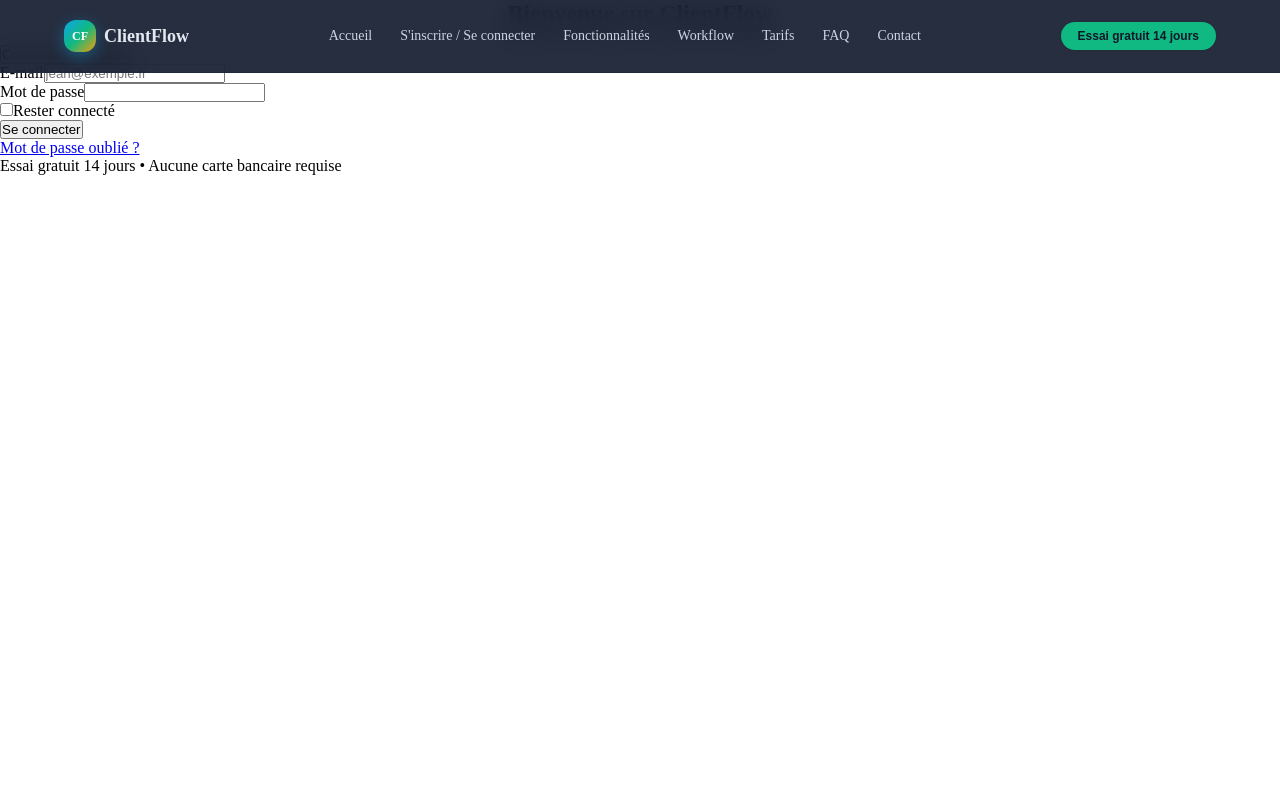
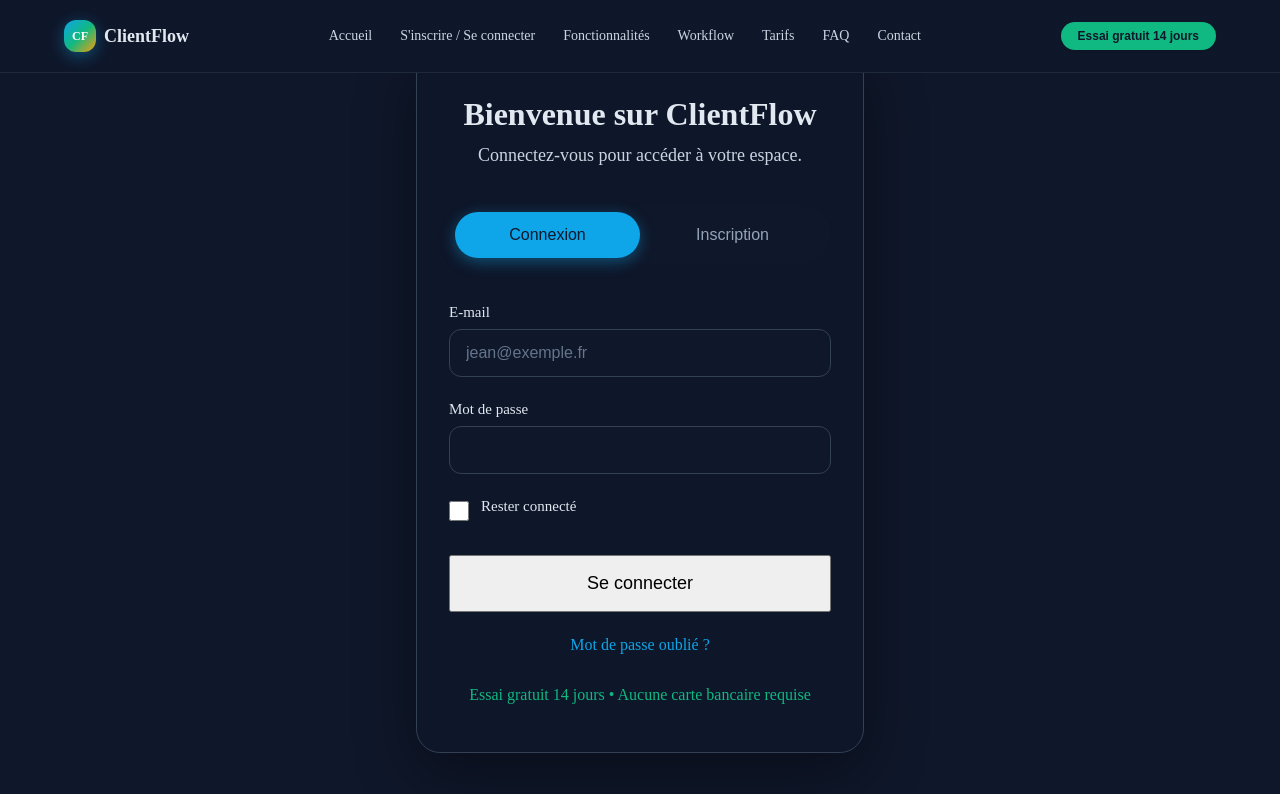
Before and after one commit to yamdev07/afridis_clients, a React (Vite) app in the folder my-react-app/: page /auth in a window 1280 px wide. Shown: the top 794 px of the page. Built offline with nearby package versions, Linux system fonts and the light colour scheme.

Commit message:
Adding new styles for web pages

```diff
--- a/my-react-app/src/styles/Authentification.css
+++ b/my-react-app/src/styles/Authentification.css
@@ -0,0 +1,177 @@
+/* ========================
+   AUTH PAGE (Connexion / Inscription)
+   ======================== */
+.auth-page {
+  display: flex;
+  align-items: center;
+  justify-content: center;
+  min-height: 100vh;
+  padding: 2rem 0;
+}
+
+.auth-section {
+  width: 100%;
+}
+
+.auth-card {
+  max-width: 28rem;
+  margin: 0 auto;
+  background: rgba(15, 23, 42, 0.85);
+  backdrop-filter: blur(12px);
+  -webkit-backdrop-filter: blur(12px);
+  border: 1px solid #334155;
+  border-radius: 1.5rem;
+  padding: 3rem 2rem;
+  box-shadow: 0 20px 60px rgba(0, 0, 0, 0.4);
+}
+
+.auth-header {
+  margin-bottom: 2.5rem;
+}
+
+.auth-title {
+  font-size: 2rem;
+  font-weight: 700;
+  color: var(--text-light);
+  text-align: center;
+}
+
+.auth-subtitle {
+  margin-top: 0.75rem;
+  font-size: 1.125rem;
+  color: #cbd5e1;
+  text-align: center;
+}
+
+/* Bascule Connexion / Inscription */
+.auth-toggle {
+  display: flex;
+  background: #0f172a;
+  border-radius: 9999px;
+  padding: 0.375rem;
+  margin-bottom: 2.5rem;
+}
+
+.auth-toggle button {
+  flex: 1;
+  padding: 0.875rem 1rem;
+  border-radius: 9999px;
+  background: transparent;
+  border: none;
+  color: #94a3b8;
+  font-weight: 500;
+  font-size: 1rem;
+  cursor: pointer;
+  transition: all 0.3s ease;
+}
+
+.auth-toggle button:hover {
+  color: var(--text-light);
+}
+
+.auth-toggle button.active {
+  background: var(--accent-sky);
+  color: #0f172a;
+  box-shadow: 0 4px 15px rgba(14, 165, 233, 0.4);
+}
+
+/* Formulaire */
+.auth-form .form-group {
+  margin-bottom: 1.5rem;
+}
+
+.auth-form label {
+  display: block;
+  margin-bottom: 0.5rem;
+  font-size: 0.9375rem;
+  font-weight: 500;
+  color: var(--text-light);
+}
+
+.auth-form input {
+  width: 100%;
+  padding: 0.875rem 1rem;
+  background: #0f172a;
+  border: 1px solid #334155;
+  border-radius: 0.75rem;
+  color: var(--text-light);
+  font-size: 1rem;
+  transition: border-color 0.3s ease, box-shadow 0.3s ease;
+}
+
+.auth-form input::placeholder {
+  color: #64748b;
+}
+
+.auth-form input:focus {
+  outline: none;
+  border-color: var(--accent-sky);
+  box-shadow: 0 0 0 3px rgba(14, 165, 233, 0.2);
+}
+
+/* Checkbox "Rester connecté" */
+.form-checkbox {
+  display: flex;
+  align-items: center;
+  gap: 0.75rem;
+  margin: 1.5rem 0;
+  font-size: 0.9375rem;
+  color: #cbd5e1;
+}
+
+.form-checkbox input[type="checkbox"] {
+  width: 1.25rem;
+  height: 1.25rem;
+  accent-color: var(--accent-sky);
+}
+
+/* Bouton principal */
+.auth-submit {
+  width: 100%;
+  padding: 1rem;
+  font-size: 1.125rem;
+  margin-top: 0.5rem;
+}
+
+/* Mot de passe oublié */
+.auth-forgot {
+  text-align: center;
+  margin-top: 1.5rem;
+}
+
+.auth-forgot a {
+  color: var(--accent-sky);
+  text-decoration: none;
+  font-weight: 500;
+}
+
+.auth-forgot a:hover {
+  text-decoration: underline;
+}
+
+/* Conditions d’utilisation (inscription) */
+.auth-terms {
+  margin-top: 1.5rem;
+  font-size: 0.875rem;
+  color: #94a3b8;
+  text-align: center;
+  line-height: 1.6;
+}
+
+.auth-terms a {
+  color: var(--accent-sky);
+  text-decoration: underline;
+}
+
+.auth-terms a:hover {
+  text-decoration: none;
+}
+
+/* Note essai gratuit */
+.auth-trial-note {
+  text-align: center;
+  margin-top: 2rem;
+  font-size: 1rem;
+  font-weight: 500;
+  color: var(--accent-emerald);
+}
--- a/my-react-app/src/styles/Contact.css
+++ b/my-react-app/src/styles/Contact.css
@@ -0,0 +1,126 @@
+.page-container {
+  min-height: 100vh;
+  background-color: var(--bg-dark);
+  color: var(--text-light);
+  padding-top: 6rem; /* espace pour le navbar fixe */
+}
+
+@media (min-width: 768px) {
+  .page-container {
+    padding-top: 7rem;
+  }
+}
+
+
+.contact-section {
+  padding: 4rem 0 6rem;
+}
+
+@media (min-width: 768px) {
+  .contact-section {
+    padding: 6rem 0 8rem;
+  }
+}
+
+.contact-grid {
+  display: grid;
+  gap: 3rem;
+  margin-top: 4rem;
+  max-width: 64rem;
+  margin-inline: auto;
+}
+
+@media (min-width: 768px) {
+  .contact-grid {
+    grid-template-columns: 1fr 1fr;
+    gap: 5rem;
+  }
+}
+
+/* Formulaire */
+.contact-form-card {
+  background: rgba(15, 23, 42, 0.6);
+  backdrop-filter: blur(8px);
+  border: 1px solid #334155;
+  border-radius: 1.5rem;
+  padding: 2rem;
+  box-shadow: 0 10px 30px rgba(0, 0, 0, 0.2);
+}
+
+.contact-form .form-group {
+  margin-bottom: 1.75rem;
+}
+
+.contact-form label {
+  display: block;
+  margin-bottom: 0.5rem;
+  font-size: 0.9375rem;
+  font-weight: 500;
+  color: var(--text-light);
+}
+
+.contact-form input,
+.contact-form select,
+.contact-form textarea {
+  width: 100%;
+  padding: 0.875rem 1rem;
+  background-color: #0f172a;
+  border: 1px solid #334155;
+  border-radius: 0.75rem;
+  color: var(--text-light);
+  font-size: 1rem;
+  transition: border-color 0.3s ease, box-shadow 0.3s ease;
+}
+
+.contact-form input::placeholder,
+.contact-form textarea::placeholder {
+  color: #64748b;
+}
+
+.contact-form input:focus,
+.contact-form select:focus,
+.contact-form textarea:focus {
+  outline: none;
+  border-color: var(--accent-sky);
+  box-shadow: 0 0 0 3px rgba(14, 165, 233, 0.2);
+}
+
+.contact-form select {
+  cursor: pointer;
+}
+
+.contact-form textarea {
+  resize: vertical;
+  min-height: 120px;
+}
+
+.form-submit {
+  width: 100%;
+  margin-top: 1rem;
+  padding: 1rem;
+}
+
+/* Informations de contact */
+.contact-info {
+  display: flex;
+  flex-direction: column;
+  justify-content: center;
+  gap: 1.5rem;
+  color: #cbd5e1;
+}
+
+.contact-info h3 {
+  font-size: 1.5rem;
+  font-weight: 600;
+  color: var(--text-light);
+  margin-bottom: 0.5rem;
+}
+
+.contact-info p {
+  font-size: 1.125rem;
+  line-height: 1.7;
+}
+
+.contact-info strong {
+  color: var(--text-light);
+}
--- a/my-react-app/src/styles/FAQ.css
+++ b/my-react-app/src/styles/FAQ.css
@@ -0,0 +1,118 @@
+/* ========================
+   PAGE CONTAINER (commun à toutes les pages secondaires)
+   ======================== */
+.page-container {
+  min-height: 100vh;
+  background-color: var(--bg-dark);
+  color: var(--text-light);
+  padding-top: 6rem; /* espace pour le navbar fixe */
+}
+
+@media (min-width: 768px) {
+  .page-container {
+    padding-top: 7rem;
+  }
+}
+
+/* Utilitaires texte centré */
+.text-center {
+  text-align: center;
+}
+
+/* ========================
+   FAQ PAGE
+   ======================== */
+.faq-section {
+  padding: 4rem 0 6rem;
+}
+
+@media (min-width: 768px) {
+  .faq-section {
+    padding: 6rem 0 8rem;
+  }
+}
+
+.page-title {
+  font-size: clamp(2rem, 5vw, 3rem);
+  font-weight: 700;
+  color: var(--text-light);
+  margin: 1.5rem 0 1rem;
+}
+
+.page-intro {
+  font-size: 1.125rem;
+  color: #cbd5e1;
+  max-width: 48rem;
+  margin: 0 auto;
+  line-height: 1.6;
+}
+
+.faq-list {
+  max-width: 48rem;
+  margin: 4rem auto 0;
+  display: grid;
+  gap: 1rem;
+}
+
+.faq-item {
+  background: rgba(15, 23, 42, 0.6);
+  border: 1px solid #334155;
+  border-radius: 1rem;
+  overflow: hidden;
+  cursor: pointer;
+  transition: all 0.3s ease;
+}
+
+.faq-item:hover {
+  border-color: var(--accent-sky);
+  background: rgba(15, 23, 42, 0.8);
+}
+
+.faq-question {
+  padding: 1.5rem;
+  display: flex;
+  justify-content: space-between;
+  align-items: center;
+  user-select: none;
+}
+
+.faq-question h3 {
+  font-size: 1.125rem;
+  font-weight: 500;
+  color: var(--text-light);
+  margin: 0;
+  flex: 1;
+  padding-right: 1rem;
+}
+
+.faq-toggle {
+  font-size: 1.75rem;
+  font-weight: 300;
+  color: var(--accent-sky);
+  width: 2rem;
+  text-align: center;
+  flex-shrink: 0;
+  transition: transform 0.3s ease;
+}
+
+.faq-item.open .faq-toggle {
+  transform: rotate(180deg);
+}
+
+.faq-answer {
+  max-height: 0;
+  overflow: hidden;
+  transition: max-height 0.4s ease, padding 0.4s ease;
+  background: #0f172a;
+}
+
+.faq-item.open .faq-answer {
+  max-height: 300px; /* valeur suffisante pour la plupart des réponses */
+  padding: 0 1.5rem 1.5rem;
+}
+
+.faq-answer p {
+  color: #cbd5e1;
+  line-height: 1.7;
+  margin: 0;
+}
```
